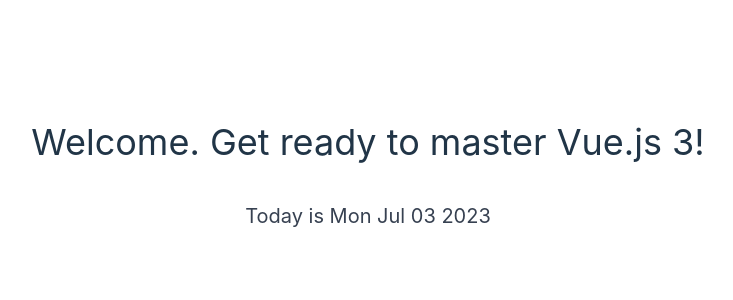
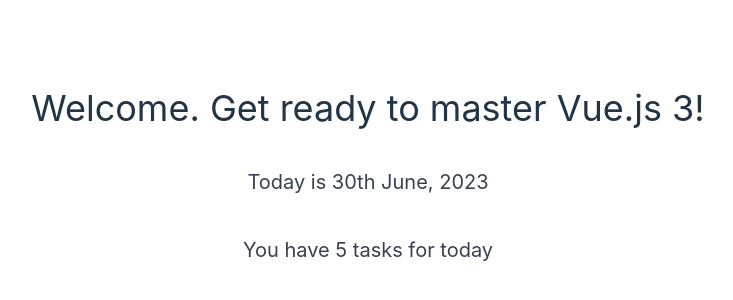
Before and after one commit to LearnWithHasinHayder/vuejs-chapter-3, a Vue app: page / in a window 1280 px wide. Shown: the part 256-556 px from the top of the page, without its empty margins (272-1005 px from the left). Built offline with nearby package versions, Linux system fonts and the light colour scheme.

Commit message:
Episode 06 Code

```diff
--- a/src/App.vue
+++ b/src/App.vue
@@ -1,16 +1,19 @@
 <script setup>
 const message = 'Welcome. Get ready to master Vue.js 3!'
 const date = '30th June, 2023'
-function getDate(){
-  const date = new Date();
-  return date.toDateString()
+
+const data = {
+  message: 'Welcome. Get ready to master Vue.js 3!',
+  date: '30th June, 2023',
+  tasks: [1, 2, 3, 4, 5]
 }
 </script>
 
 <template>
   <div class="container mx-auto flex items-center justify-center min-h-screen flex-col">
-    <h1 class="text-4xl"> {{ message }} </h1>
-    <h2 class="mt-10 text-xl text-gray-700">Today is <span>{{ getDate() }}</span></h2>
+    <h1 class="text-4xl"> {{ data.message }} </h1>
+    <h2 class="mt-10 text-xl text-gray-700">Today is <span>{{ data.date }}</span></h2>
+    <h2 class="mt-10 text-xl text-gray-700">You have <span>{{ data.tasks.length }} tasks for today</span></h2>
   </div>
 </template>
 
```
